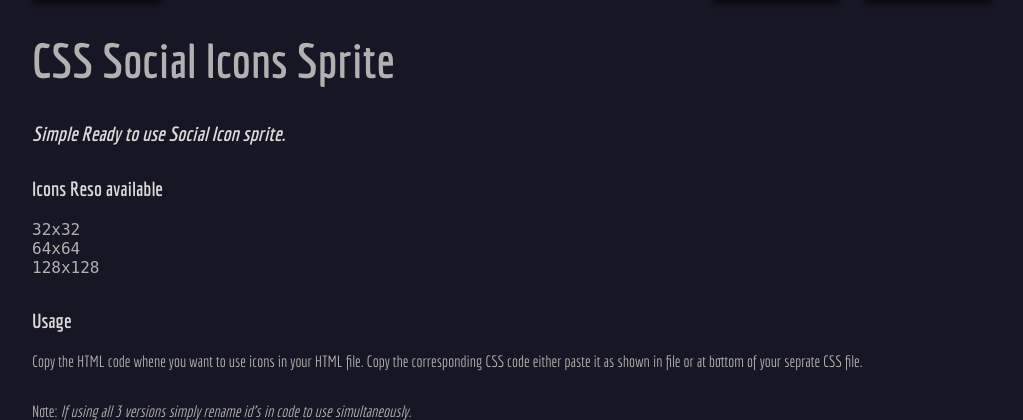
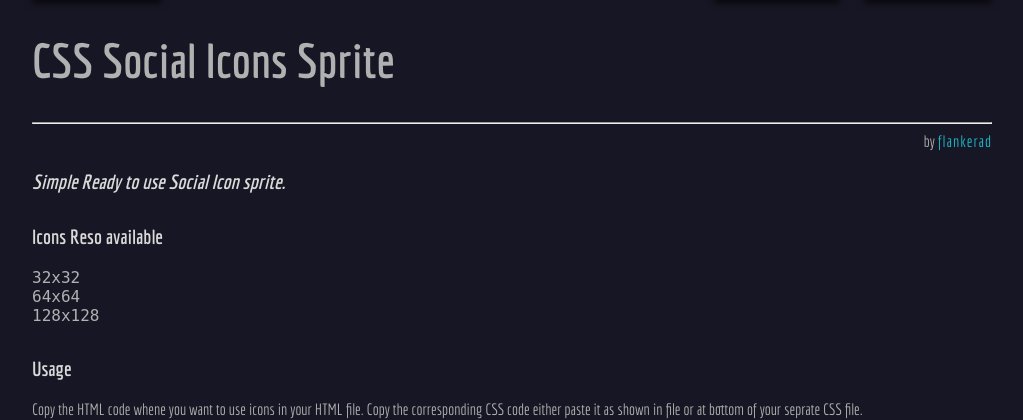
Before and after one commit to flankerad/socialsprites, a PHP site: page / in a window 1280 px wide. Shown: the part 85-505 px from the top of the page, without its empty margins (128-1151 px from the left). Run offline with PHP 8.4, Linux system fonts and the light colour scheme.

Commit message:
added link to github page

```diff
--- a/index.html
+++ b/index.html
@@ -24,6 +24,9 @@
 		<!-- *********    If you want 128x128 resolution icons use the code below   *********-->
 	<span class="text">
 		<h1>CSS Social Icons Sprite</h1>
+		<hr>
+		<span class="dev">by <a href="https://github.com/flankerad">flankerad</a></span><br>
+
 
 		<h3><i>Simple Ready to use Social Icon sprite.</i></h3>
 		<p>
--- a/style.css
+++ b/style.css
@@ -70,6 +70,9 @@ body{font-family:Economica,sans-serif;color:#232b2b;background:#171624;font-size
 .site-nav a:hover,.site-nav a:focus,.site-nav a:active{color:#fff}
 .downloads{float:right}
 .fork{float:left}
+.dev { float: right;}
+.dev a { text-decoration: none; color: #1BBECC; font-size: 1em; letter-spacing: 1px}
+.dev a:hover, .dev a:active { color:#0B8C91}
 #header li a{color:#FFF;-moz-border-radius:2px;-webkit-border-radius:2px;-o-border-radius:2px;-ms-border-radius:2px;-khtml-border-radius:2px;border-radius:2px;-moz-box-shadow:inset 0 1px 0 rgba(255,255,255,0.3),0 3px 7px rgba(0,0,0,0.7);-webkit-box-shadow:inset 0 1px 0 rgba(255,255,255,0.3),0 3px 7px rgba(0,0,0,0.7);-o-box-shadow:inset 0 1px 0 rgba(255,255,255,0.3),0 3px 7px rgba(0,0,0,0.7);box-shadow:inset 0 1px 0 rgba(255,255,255,0.3),0 3px 7px rgba(0,0,0,0.7);background-color:#1bbecc;padding:1em 2em;margin-top:6px;line-height:14px;font-size:14px;display:inline-block;text-align:center}
 #header li a:hover{background-color:#0b8c91;-moz-box-shadow:inset 0 1px 1px rgba(0,0,0,0.2),0 1px 0 rgba(0,0,0,0);-webkit-box-shadow:inset 0 1px 1px rgba(0,0,0,0.2),0 1px 0 rgba(0,0,0,0);-o-box-shadow:inset 0 1px 1px rgba(0,0,0,0.2),0 1px 0 rgba(0,0,0,0);box-shadow:inset 0 1px 1px rgba(0,0,0,0.2),0 1px 0 rgba(0,0,0,0)}
 .text{max-width:960px;display:block;margin:1em auto;color:#b1b1b1;padding-bottom:1.2em}
```
